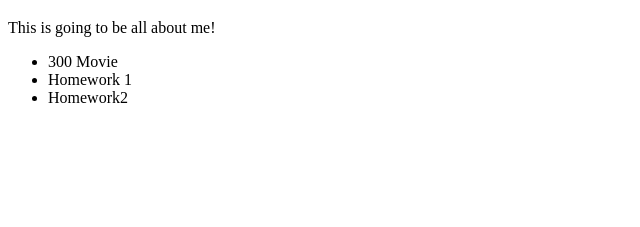
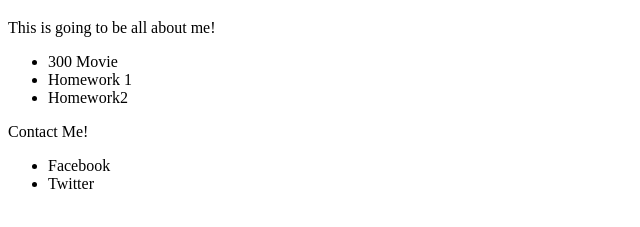
Before and after one commit to itsderyk/FEWD32, a plain HTML site: page index.html in a window 1280 px wide. Shown: the part 61-288 px from the top of the page, without its empty margins (0-640 px from the left). Drawn offline with Linux system fonts and the light colour scheme.

Commit message:
Index
Added "Contact Me" information.

```diff
--- a/index.html
+++ b/index.html
@@ -15,5 +15,14 @@
 			<li>Homework2</li>
 		</ul>
 	</div>
+	<div>
+		<p>Contact Me!</p>
+	</div>
+	<div>
+		<ul>
+			<li>Facebook</li>
+			<li>Twitter</li>
+		</ul>
+	</div>
 </body>
 </html>
```
